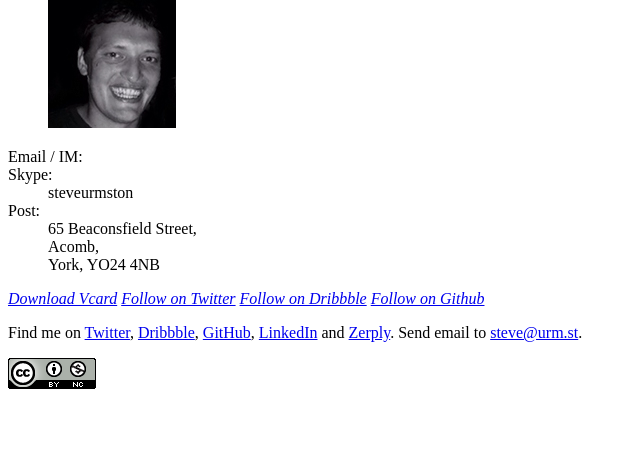
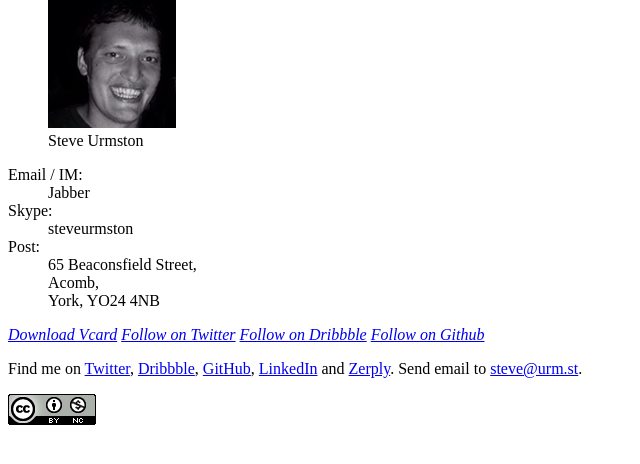
Before and after one commit to steveu/-archive-urm.st, a PHP site: the page made by site/templates/contact.php in a window 1280 px wide. Shown: the part 80-544 px from the top of the page, without its empty margins (0-640 px from the left). Run offline with PHP 8.4, Linux system fonts and the light colour scheme; the template is opened without the code that fills it, so the values that code supplies are empty; some libraries are stand-ins or nearby versions.

Commit message:
Hcard on contact page

```diff
--- a/site/templates/contact.php
+++ b/site/templates/contact.php
@@ -8,24 +8,29 @@
 
 		<div class="content">
 
-			<aside class="hcard">
+			<aside class="vcard" id="hcard-Steve-Urmston">
 
 				<figure>
 					<div>
 						<img src="/assets/images/avatar.jpg" alt="Steven Urmston" />
 					</div>
+					<figcaption class="fn">Steve Urmston</figcaption>
 				</figure>
 
 				<dl>
 					<dt>Email / IM:</dt>
-					<dd><?php echo str::email('steve@urm.st'); ?></dd>
+					<dd class="email-im">
+						<span class="email"><?php echo str::email('steve@urm.st'); ?></span>
+						<span class="url" href="xmpp:steve@urm.st">Jabber</span>
+					</dd>
 					<dt>Skype:</dt>
 					<dd>steveurmston</dd>
 					<dt>Post:</dt>
-					<dd>65 Beaconsfield Street,<br />
-						Acomb,<br />
-						York,
-						YO24 4NB
+					<dd class="adr">
+						<span class="street">65 Beaconsfield Street,<br />
+						Acomb,<br /></span>
+						<span class="locality">York</span>,
+						<span class="postal-code">YO24 4NB</span>
 					</dd>
 				</dl>
 
```
Also changed, not shown: sass/screen.scss (+16 -1 lines), assets/styles/screen.css.
